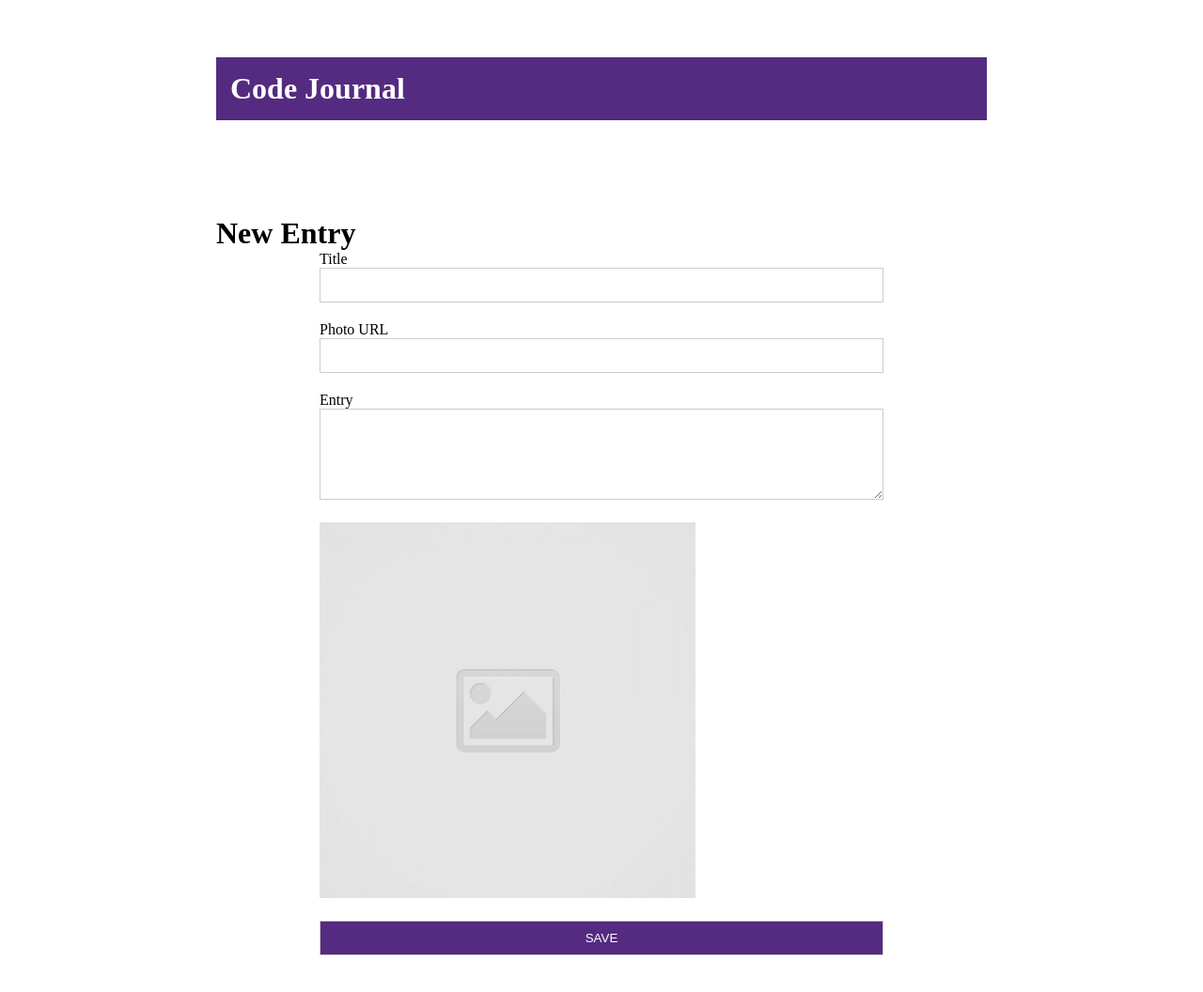
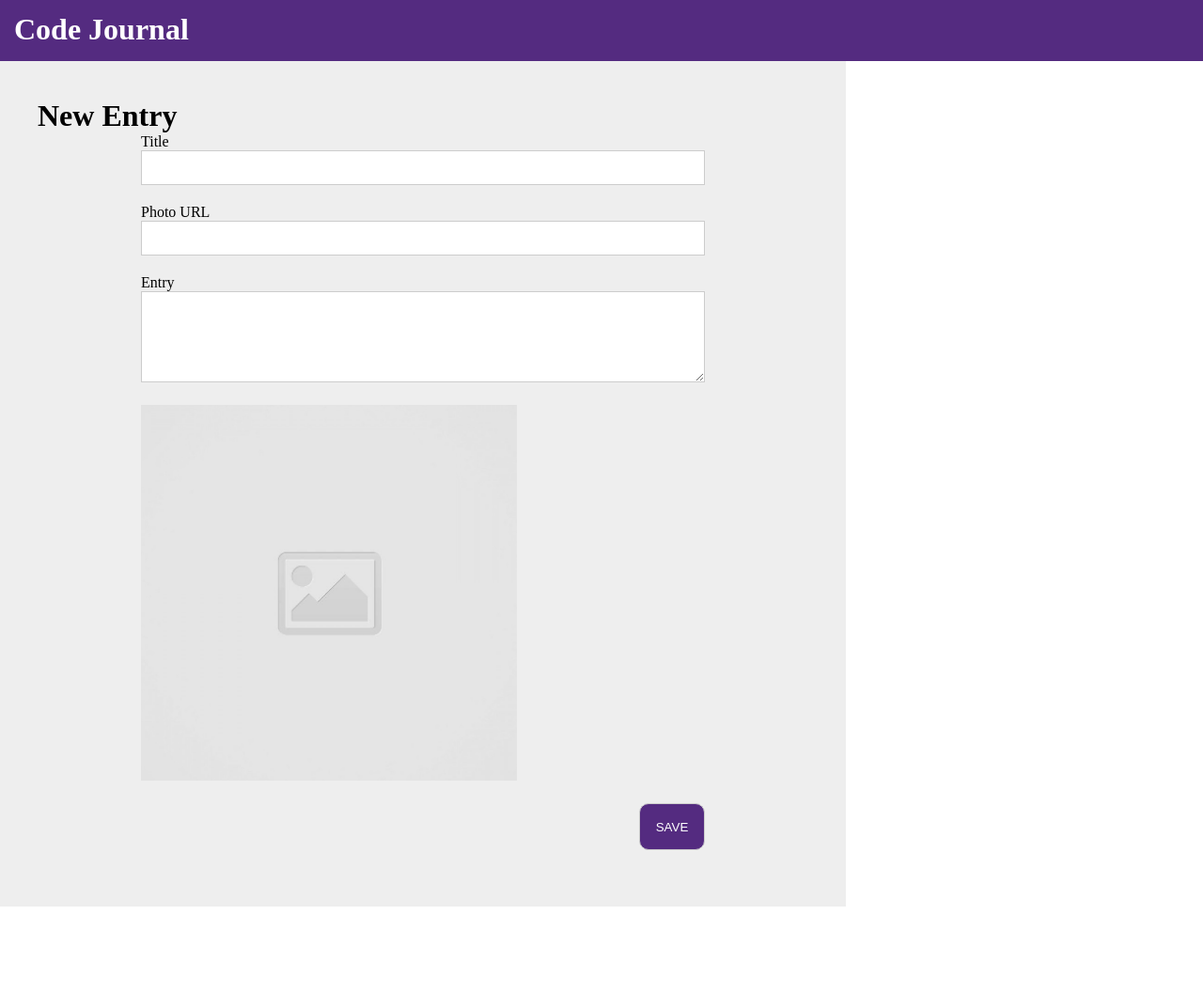
Before and after one commit to TreMitchell/code-journal, a website: page index.html in a window 1280 px wide. Shown: the whole page at 94% size. After the commit the page ends 965 px from the top, so only its background shows below. Drawn offline with Linux system fonts and the light colour scheme.

Commit message:
Finished functionality of the issue. #1

```diff
--- a/css/styles.css
+++ b/css/styles.css
@@ -1,7 +1,15 @@
+.container {
+  margin: 0;
+  background-color: rgb(238, 238, 238);
+  box-sizing: border-box;
+  margin-top: -21px;
+}
+
 header h1 {
   background-color: rgb(84, 43, 128);
   color: white;
   padding: 15px;
+  margin-top: -2px;
 }
 
 main h1 {
@@ -29,6 +37,11 @@ button {
   background-color: rgb(84, 43, 128);
   color: white;
   cursor: pointer;
+  height: 50px;
+  width: 70px;
+  border-radius: 10px;
+  padding: 10px;
+  float: right;
 }
 
 @media only screen and (width >= 768px) {
--- a/index.html
+++ b/index.html
@@ -17,13 +17,11 @@
   </head>
   <body>
     <header>
-      <div class="container">
-        <h1>Code Journal</h1>
-      </div>
+      <h1>Code Journal</h1>
     </header>
     <main class="container">
-      <h1>New Entry</h1>
       <div data-view="entry-form">
+        <h1>New Entry</h1>
         <form id="journal-entry-form">
           <div class="form-group">
             <label for="title">Title</label>
--- a/js/main.js
+++ b/js/main.js
@@ -1,11 +1,14 @@
-"use strict";
+'use strict';
 const dataModel = {
   entries: [],
   nextEntryId: 1,
 };
 const $form = document.querySelector('#journal-entry-form');
-const $urlPreview = document.querySelector('#photo-preview');
+const $urlPreview = document.querySelector('#url-preview');
 const $photoUrlInput = document.querySelector('#photo-url');
+if (!$form) throw new Error('$form query failed!');
+if (!$urlPreview) throw new Error('$urlPreview query failed!');
+if (!$photoUrlInput) throw new Error('$photoUrlInput query failed!');
 $photoUrlInput.addEventListener('input', function (event) {
   const target = event.target;
   $urlPreview.src = target.value || 'images/placeholder-image-square.jpg';
```
Also changed, not shown: ts/main.ts (+5 -3 lines). Lines whose indentation alone changed are shown as unchanged.
